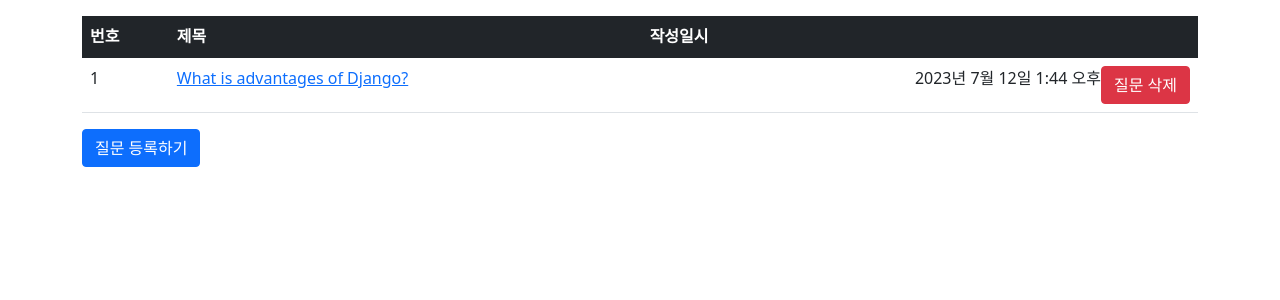
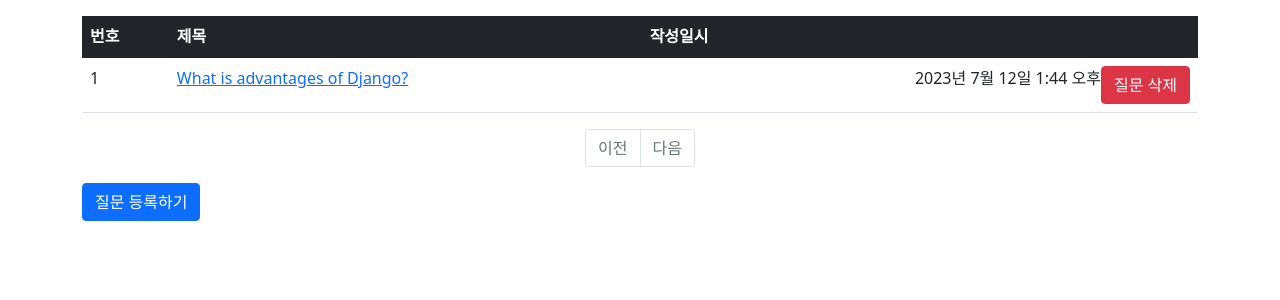
Before and after one commit to jaewoooong/django_exam, a Django app: page /pybo/question/delete/1 in a window 1280 px wide. Shown: the part 57-357 px from the top of the page. Run offline with Django 4.2, Linux system fonts and the light colour scheme; data comes from the database, SQL or seed files in the repository; some libraries are stand-ins or nearby versions.

Commit message:
feat: 페이징 기능 추가

```diff
--- a/pybo/views.py
+++ b/pybo/views.py
@@ -4,11 +4,16 @@
 
 from .froms import AnswerForm, QuestionForm
 from .models import Answer, Question
+from django.core.paginator import Paginator
 
 
 def index(request):
+    page = request.GET.get('page', '1')
     question_list = Question.objects.order_by('-create_date')
-    context = {'question_list': question_list}
+    list_elem_number = 5
+    paginator = Paginator(question_list, list_elem_number)
+    page_obj = paginator.get_page(page)
+    context = {'question_list': page_obj}
 
     return render(request, 'pybo/question_list.html', context)
 
--- a/templates/pybo/question_list.html
+++ b/templates/pybo/question_list.html
@@ -36,6 +36,44 @@
         {% endif %}
         </tbody>
     </table>
+     <!-- 페이징처리 시작 -->
+     <ul class="pagination justify-content-center">
+        <!-- 이전페이지 -->
+        {% if question_list.has_previous %}
+        <li class="page-item">
+            <a class="page-link" href="?page={{ question_list.previous_page_number }}">이전</a>
+        </li>
+        {% else %}
+        <li class="page-item disabled">
+            <a class="page-link" tabindex="-1" aria-disabled="true" href="#">이전</a>
+        </li>
+        {% endif %}
+        <!-- 페이지리스트 -->
+        {% for page_number in question_list.paginator.page_range %}
+        {% if page_number >= question_list.number|add:-2 and page_number <= question_list.number|add:2 %}
+        {% if page_number == question_list.number %}
+        <li class="page-item active" aria-current="page">
+            <a class="page-link" href="?page={{ page_number }}">{{ page_number }}</a>
+        </li>
+        {% else %}
+        <li class="page-item">
+            <a class="page-link" href="?page={{ page_number }}">{{ page_number }}</a>
+        </li>
+        {% endif %}
+        {% endif %}
+        {% endfor %}
+        <!-- 다음페이지 -->
+        {% if question_list.has_next %}
+        <li class="page-item">
+            <a class="page-link" href="?page={{ question_list.next_page_number }}">다음</a>
+        </li>
+        {% else %}
+        <li class="page-item disabled">
+            <a class="page-link" tabindex="-1" aria-disabled="true" href="#">다음</a>
+        </li>
+        {% endif %}
+    </ul>
+    <!-- 페이징처리 끝 -->
     <a href="{% url 'pybo:question_create' %}" class="btn btn-primary">질문 등록하기</a>
 </div>
 {% endblock %}
```
